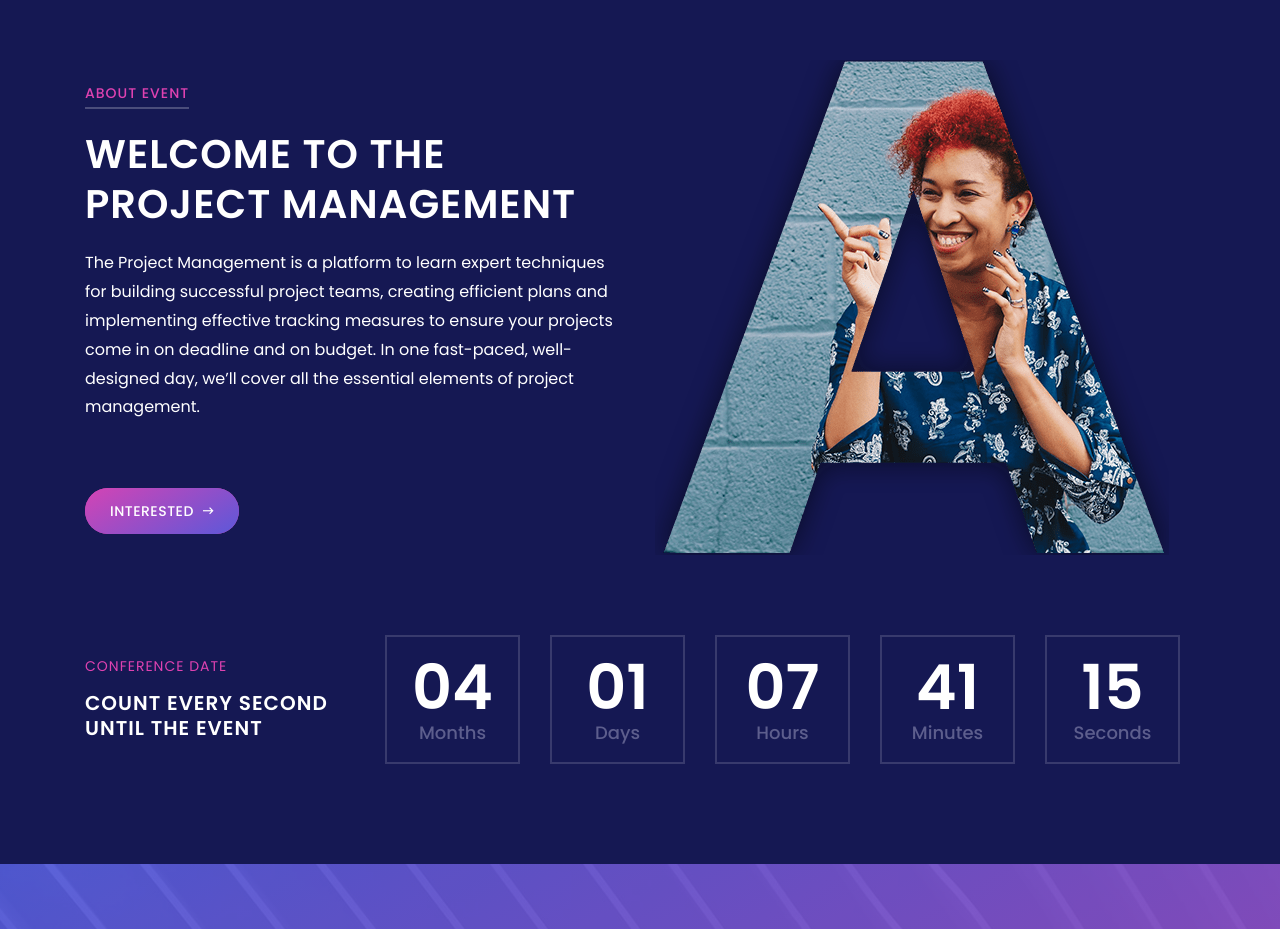
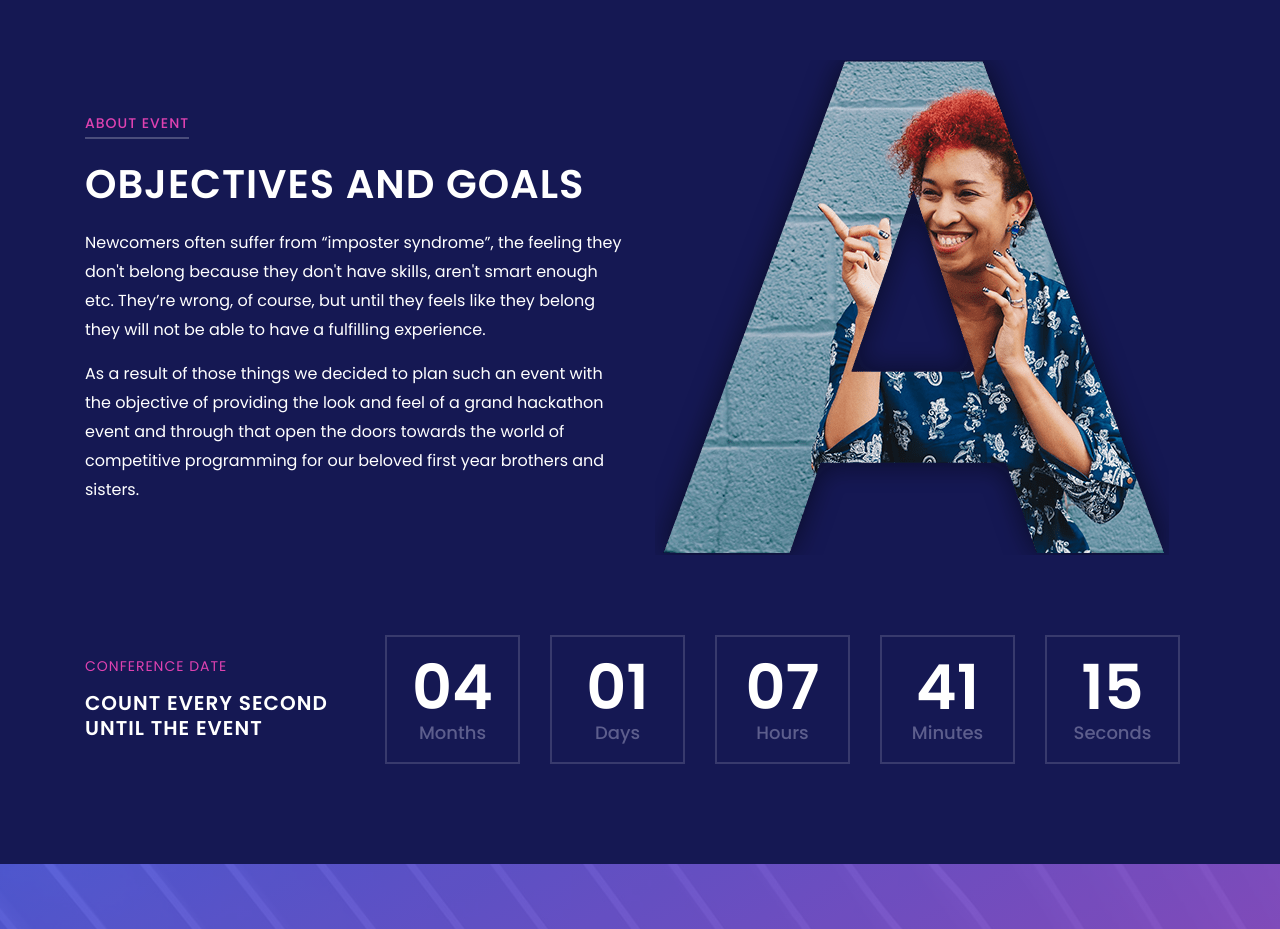
Before and after one commit to sesa-junior-hackathon/sesa-junior-hackathon.github.io, a website: page index.html in a window 1280 px wide. Shown: the part 1020-1949 px from the top of the page. Drawn offline with Linux system fonts and the light colour scheme.

Commit message:
About content

```diff
--- a/index.html
+++ b/index.html
@@ -124,9 +124,14 @@
                 <div class="col-12 col-md-6">
                     <div class="about-content-text mb-80">
                         <h6 class="wow fadeInUp" data-wow-delay="300ms">About Event</h6>
-                        <h3 class="wow fadeInUp" data-wow-delay="300ms">Welcome to the Project Management</h3>
-                        <p class="wow fadeInUp" data-wow-delay="300ms">The Project Management is a platform to learn expert techniques for building successful project teams, creating efficient plans and implementing effective tracking measures to ensure your projects come in on deadline and on budget. In one fast-paced, well-designed day, we’ll cover all the essential elements of project management.</p>
-                        <a href="#" class="btn confer-btn mt-50 wow fadeInUp" data-wow-delay="300ms">Interested <i class="zmdi zmdi-long-arrow-right"></i></a>
+                        <h3 class="wow fadeInUp" data-wow-delay="300ms">Objectives and Goals</h3>
+                        <p class="wow fadeInUp" data-wow-delay="300ms">Newcomers often suffer from “imposter syndrome”, the feeling they don&#39;t belong because they don&#39;t have skills,
+                            aren&#39;t smart enough etc. They’re wrong, of course, but until they feels like they belong they will not be able to
+                            have a fulfilling experience.</p>
+                        <p class="wow fadeInUp" data-wow-delay="300ms">As a result of those things we decided to plan such an event with the objective of providing the look and feel of
+                            a grand hackathon event and through that open the doors towards the world of competitive programming for
+                            our beloved first year brothers and sisters.</p>
+                        <!-- <a href="#" class="btn confer-btn mt-50 wow fadeInUp" data-wow-delay="300ms">Interested <i class="zmdi zmdi-long-arrow-right"></i></a> -->
                     </div>
                 </div>
 
```
